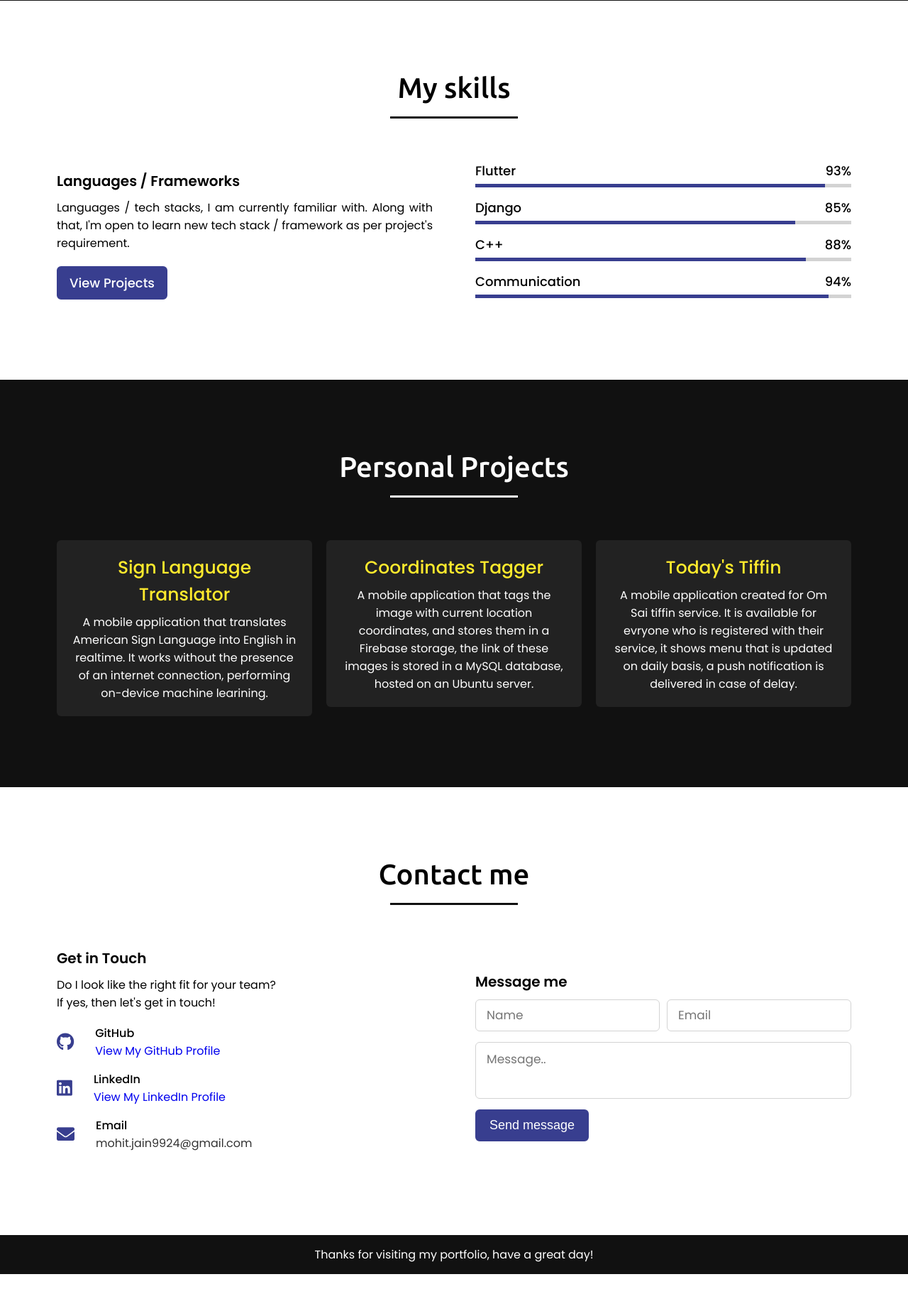
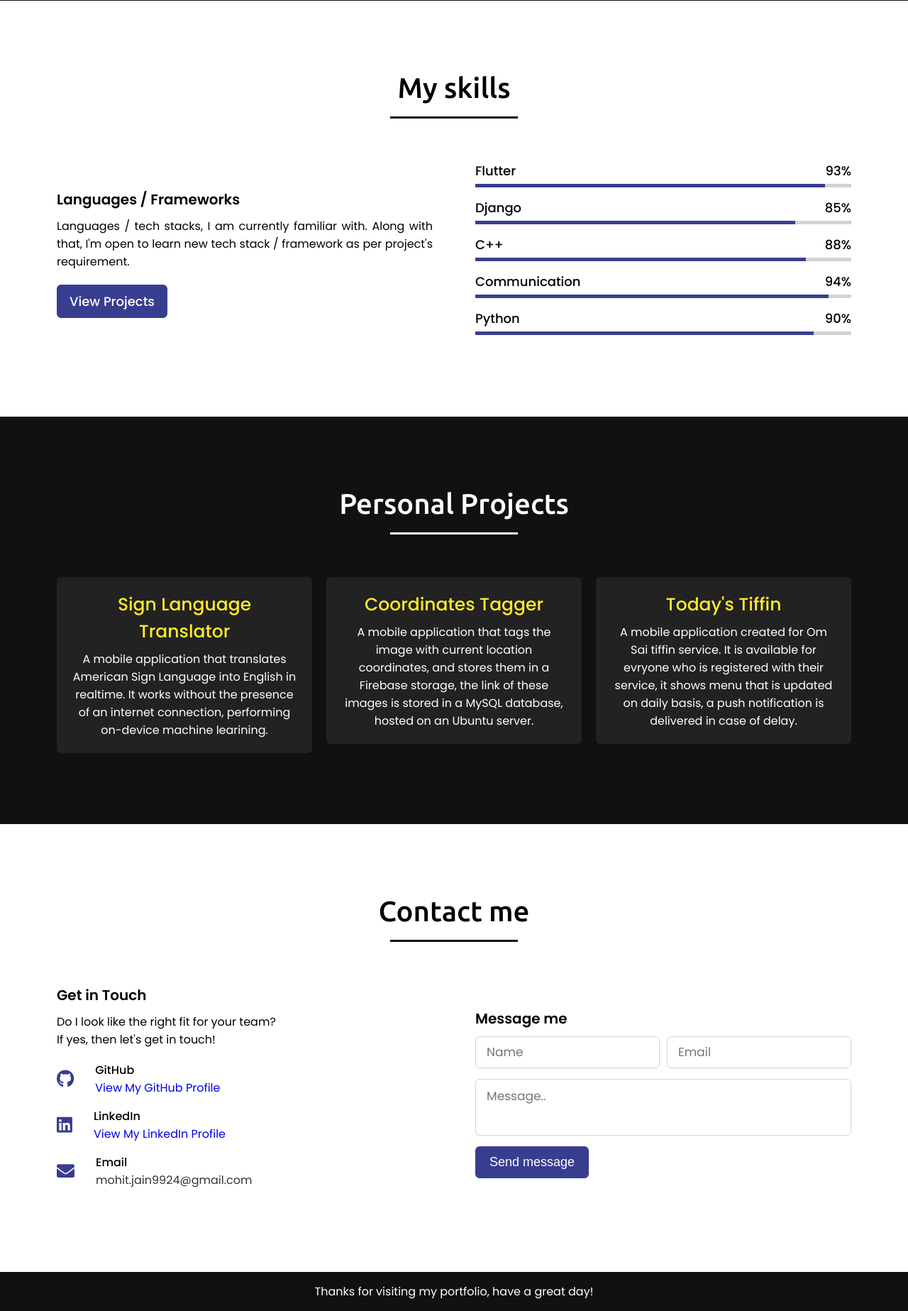
Before and after one commit to codedog001/portfolio, a PHP site: page / in a window 1280 px wide. Shown: the part 2129-3976 px from the top of the page at 71% size. Before the commit the page ends 3924 px from the top, so only its background shows below. Run offline with PHP 8.4, Linux system fonts and the light colour scheme; some libraries are stand-ins or nearby versions.

Commit message:
add python

```diff
--- a/public/index.html
+++ b/public/index.html
@@ -151,6 +151,13 @@
                         </div>
                         <div class="line comm"></div>
                     </div>
+                    <div class="bars">
+                        <div class="info">
+                            <span>Python</span>
+                            <span>90%</span>
+                        </div>
+                        <div class="line python"></div>
+                    </div>
                     <!-- <div class="bars">
                         <div class="info">
                             <span>JavaScript (Learning)</span>
--- a/public/style.css
+++ b/public/style.css
@@ -382,6 +382,9 @@ section .title::after{
 .skills-content .right .comm::before{
     width: 94%;
 }
+.skills-content .right .python::before{
+    width: 90%;
+}
 
 /* projects section styling */
 .projects .title::after{
```
